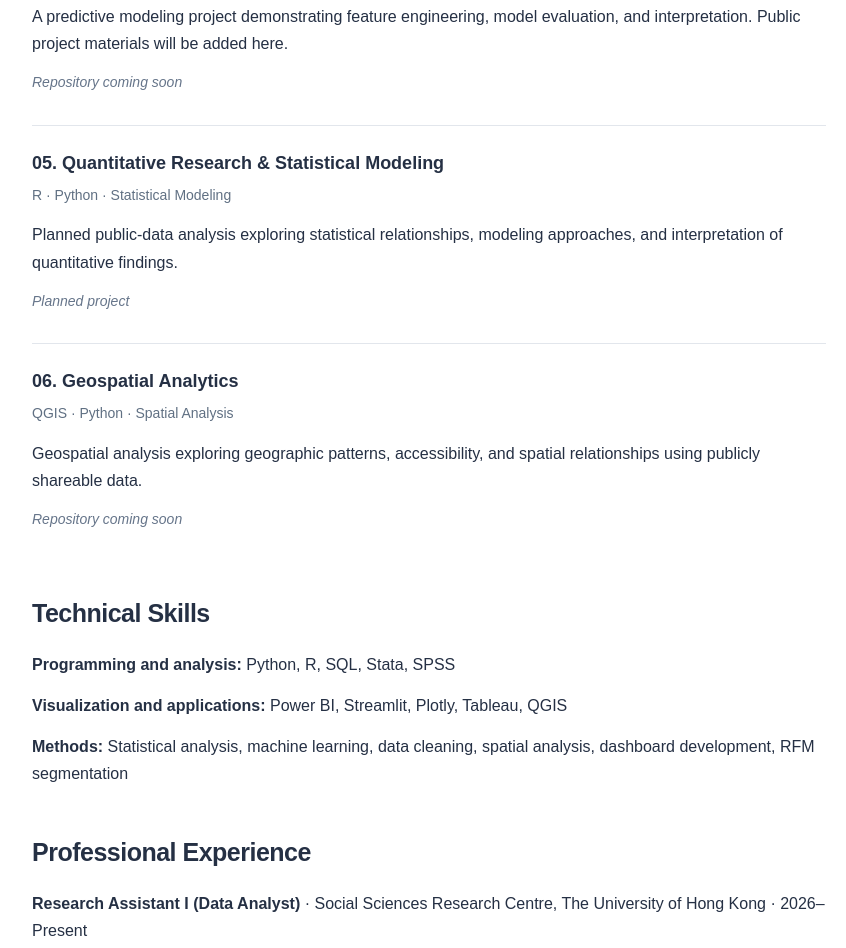
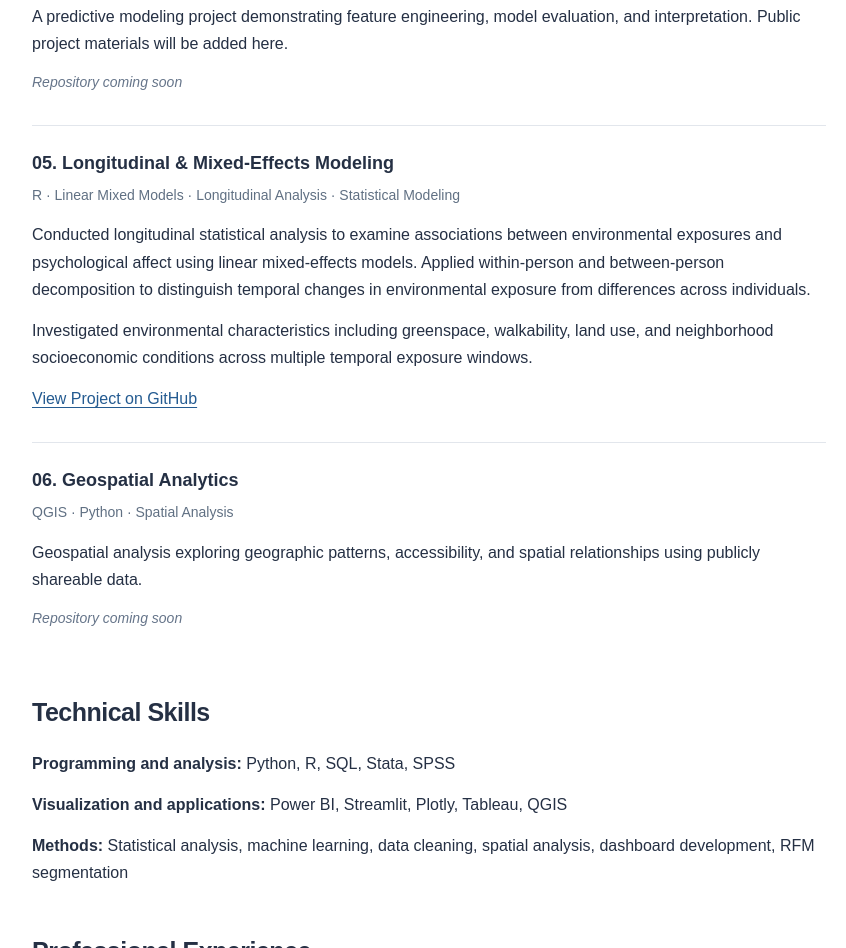
Before and after one commit to autumnlyl/autumnlyl.github.io, a plain HTML site: page index.html in a window 1280 px wide. Shown: the part 1417-2365 px from the top of the page, without its empty margins (211-1057 px from the left). Drawn offline with Linux system fonts and the light colour scheme.

Commit message:
Update index.html

```diff
--- a/index.html
+++ b/index.html
@@ -149,22 +149,40 @@
 
       <!-- PROJECT 05 -->
 
+
       <article>
-        <h3>05. Quantitative Research &amp; Statistical Modeling</h3>
+        <h3>05. Longitudinal &amp; Mixed-Effects Modeling</h3>
 
         <p class="tags">
-          R · Python · Statistical Modeling
+          R · Linear Mixed Models · Longitudinal Analysis ·
+          Statistical Modeling
         </p>
 
         <p>
-          Planned public-data analysis exploring
-          statistical relationships, modeling
-          approaches, and interpretation of
-          quantitative findings.
+          Conducted longitudinal statistical analysis to examine
+          associations between environmental exposures and
+          psychological affect using linear mixed-effects models.
+          Applied within-person and between-person decomposition
+          to distinguish temporal changes in environmental
+          exposure from differences across individuals.
         </p>
 
-        <p class="status">Planned project</p>
+        <p>
+          Investigated environmental characteristics including
+          greenspace, walkability, land use, and neighborhood
+          socioeconomic conditions across multiple temporal
+          exposure windows.
+        </p>
+
+        <p>
+          <a href="https://github.com/autumnlyl/Longitudinal-and-mixed-models-analysis"
+             target="_blank"
+             rel="noopener noreferrer">
+            View Project on GitHub
+          </a>
+        </p>
       </article>
+
 
       <!-- PROJECT 06 -->
 
```
